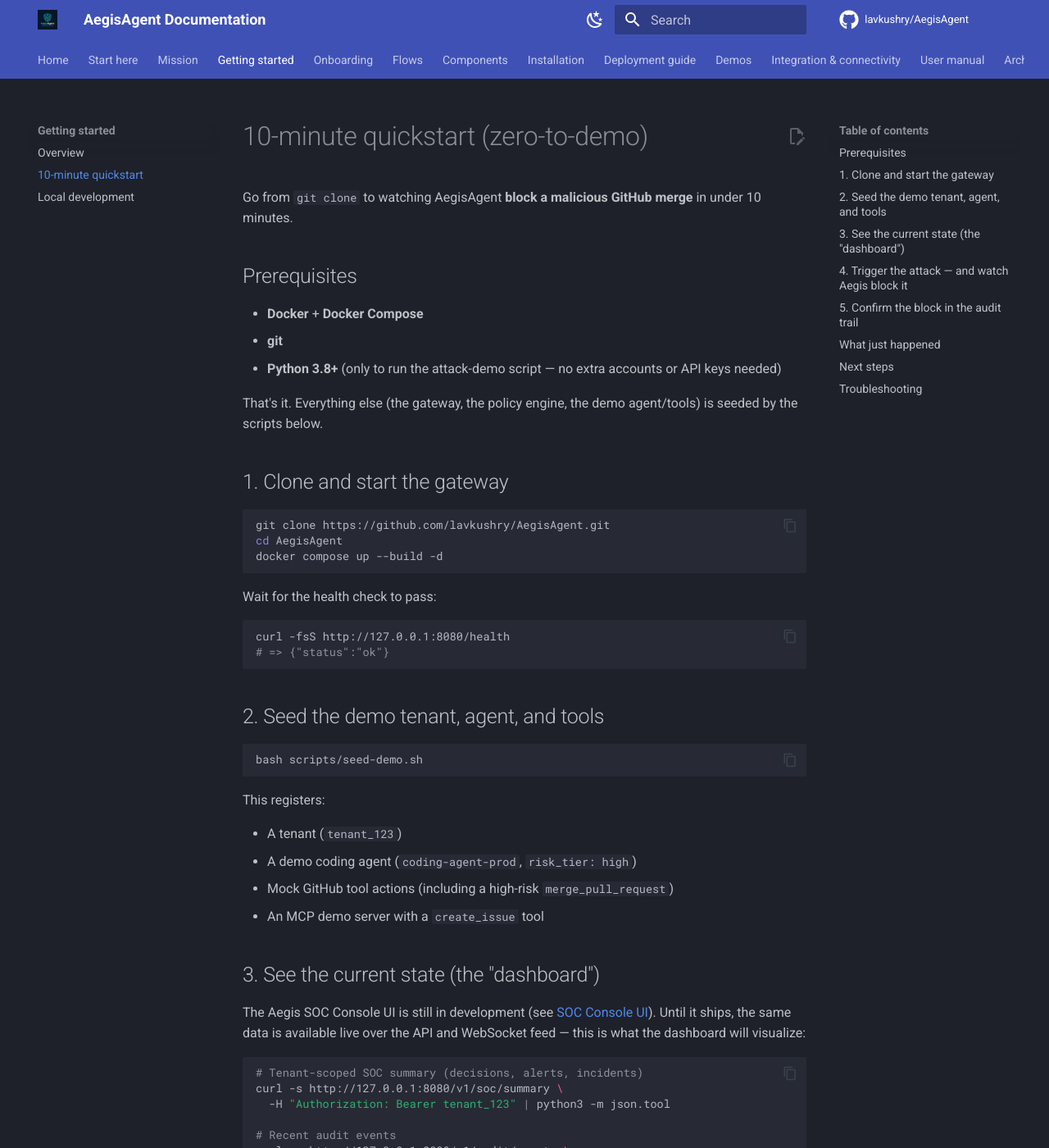
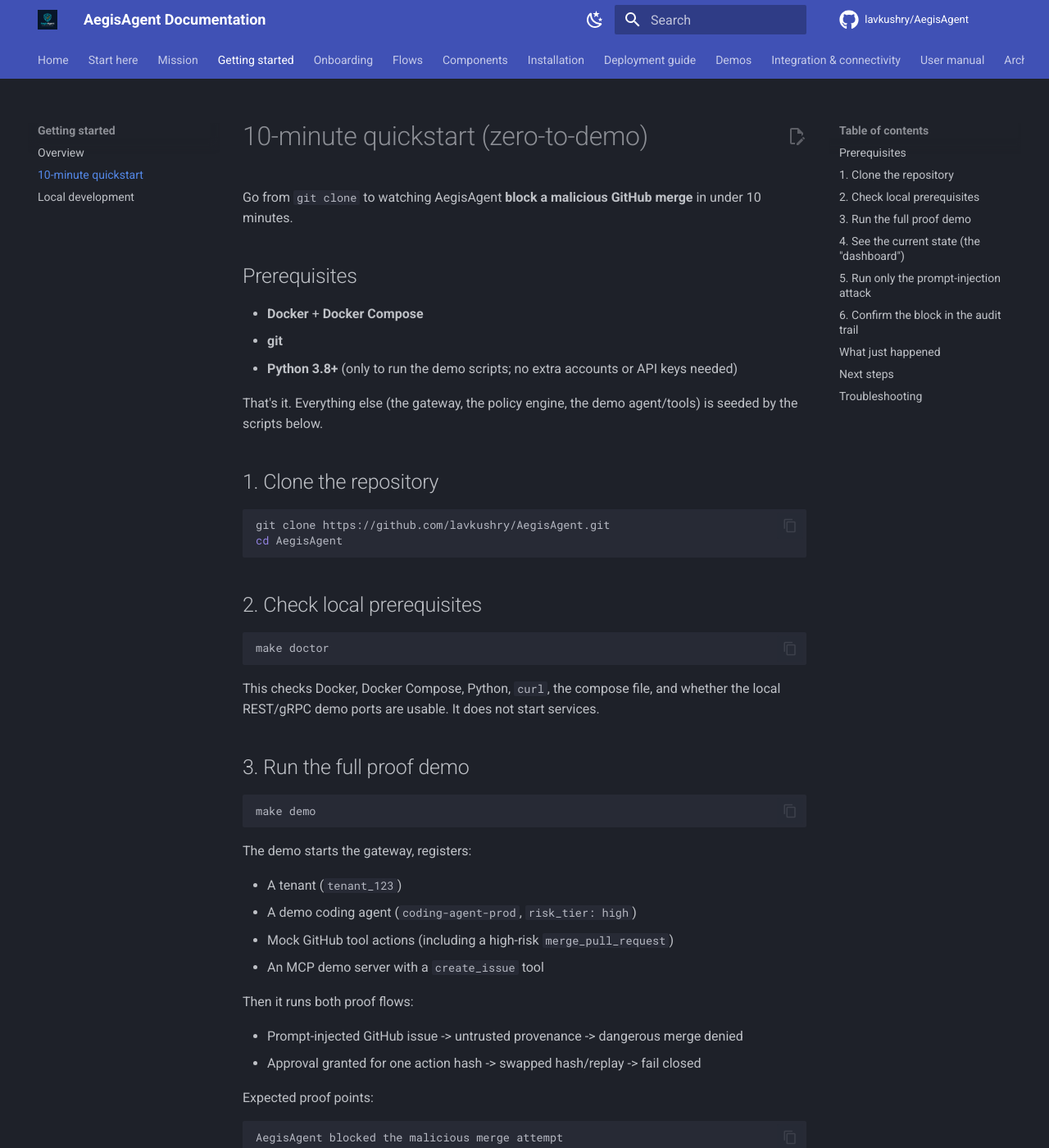
Before and after one commit to lavkushry/AegisAgent, an MkDocs documentation site: the page built from docs/quickstart.md, in a window 1280 px wide and 1400 px high. Shown: the whole window at 82% size. Built offline with MkDocs 1.6.1 and Material for MkDocs 9.7.7, drawn with Linux system fonts in a browser that asks for light colours; comment, search, counter and statistics services are not loaded; some of the changed text lies outside the part shown.

Commit message:
docs: add local demo doctor

````diff
--- a/docs/quickstart.md
+++ b/docs/quickstart.md
@@ -6,40 +6,55 @@
 
 - **Docker** + **Docker Compose**
 - **git**
-- **Python 3.8+** (only to run the attack-demo script — no extra accounts or API keys needed)
+- **Python 3.8+** (only to run the demo scripts; no extra accounts or API keys needed)
 
 That's it. Everything else (the gateway, the policy engine, the demo agent/tools) is seeded by the
 scripts below.
 
-## 1. Clone and start the gateway
+## 1. Clone the repository
 
 ```bash
 git clone https://github.com/lavkushry/AegisAgent.git
 cd AegisAgent
-docker compose up --build -d
 ```
 
-Wait for the health check to pass:
+## 2. Check local prerequisites
 
 ```bash
-curl -fsS http://127.0.0.1:8080/health
-# => {"status":"ok"}
+make doctor
 ```
 
-## 2. Seed the demo tenant, agent, and tools
+This checks Docker, Docker Compose, Python, `curl`, the compose file, and whether
+the local REST/gRPC demo ports are usable. It does not start services.
+
+## 3. Run the full proof demo
 
 ```bash
-bash scripts/seed-demo.sh
+make demo
 ```
 
-This registers:
+The demo starts the gateway, registers:
 
 - A tenant (`tenant_123`)
 - A demo coding agent (`coding-agent-prod`, `risk_tier: high`)
 - Mock GitHub tool actions (including a high-risk `merge_pull_request`)
 - An MCP demo server with a `create_issue` tool
 
-## 3. See the current state (the "dashboard")
+Then it runs both proof flows:
+
+- Prompt-injected GitHub issue -> untrusted provenance -> dangerous merge denied
+- Approval granted for one action hash -> swapped hash/replay -> fail closed
+
+Expected proof points:
+
+```text
+AegisAgent blocked the malicious merge attempt
+Gateway rejected the swapped claimed_action_hash
+Replay Blocked
+"verified": true
+```
+
+## 4. See the current state (the "dashboard")
 
 The Aegis SOC Console UI is still in development (see
 [SOC Console UI](AegisAgent_SOC_UI_Design.md)). Until it ships, the same data is available live over
@@ -55,9 +70,9 @@
   -H "Authorization: Bearer tenant_123" | python3 -m json.tool
 ```
 
-At this point `decisions.total` should be `0` — no actions have been authorized yet.
+At this point the demo has already written decisions, SOC events, and receipts.
 
-## 4. Trigger the attack — and watch Aegis block it
+## 5. Run only the prompt-injection attack
 
 ```bash
 python3 -m pip install -e sdk-python/
@@ -83,7 +98,7 @@
 Audit URL: http://127.0.0.1:8080/v1/audit/events
 ```
 
-## 5. Confirm the block in the audit trail
+## 6. Confirm the block in the audit trail
 
 ```bash
 curl -s http://127.0.0.1:8080/v1/audit/events \
@@ -120,6 +135,8 @@
 
 ## Troubleshooting
 
+- **Not sure what is missing locally** — run `make doctor`; it fails before the demo if Docker,
+  Python, `curl`, compose config, or local ports are not ready.
 - **`docker compose up` fails health check** — check logs with `docker compose logs gateway`;
   the gateway binds `127.0.0.1:8080` and needs that port free.
 - **`seed-demo.sh` fails on tenant creation** — safe to re-run; it tolerates `409 Conflict` for an
````
Also changed, not shown: README.md (+9 -2 lines), docs/Local_Development.md (+3 -4 lines), 2 other files.
